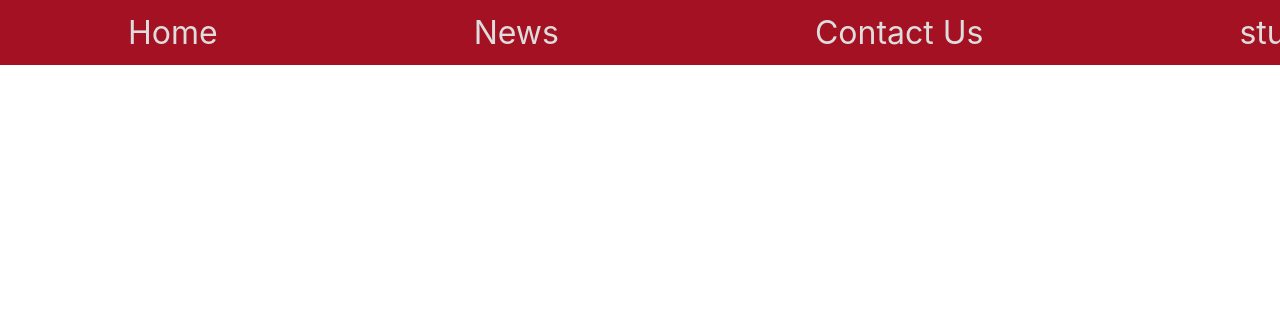
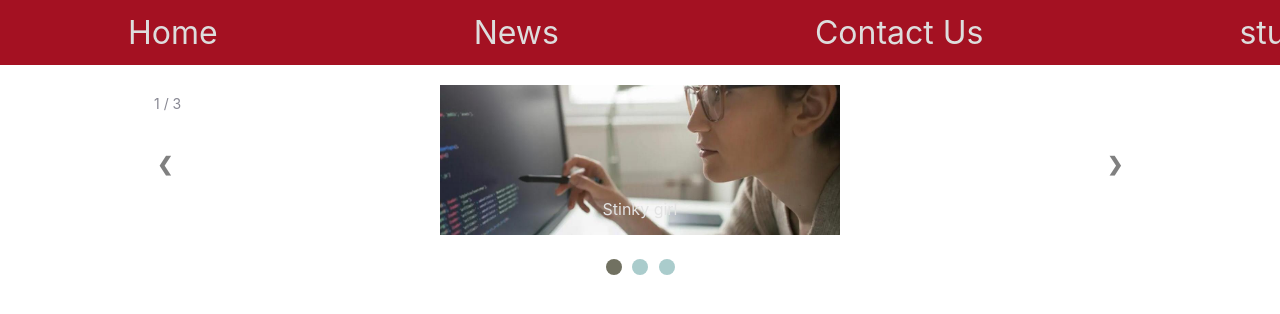
Before and after one commit to hpearl725/SFWE301, an Electron app: page SfweDisplay/src/index.html in a window 1280 px wide. Drawn offline with nearby package versions, Linux system fonts and the light colour scheme.

Commit message:
Added slide show thingy and adjusted modals

```diff
--- a/SfweDisplay/src/index.css
+++ b/SfweDisplay/src/index.css
@@ -156,3 +156,105 @@ div.topnav {
   float:left;
   padding: 100px;
 }
+
+* {box-sizing:border-box}
+
+/* Slideshow container */
+.slideshow-container {
+  max-width: 1000px;
+  position: relative;
+  margin: auto;
+}
+
+/* Make the images invisible by default */
+.Containers {
+  display: none;
+}
+
+/* forward & Back buttons */
+.Back, .forward {
+  cursor: pointer;
+  position: absolute;
+  top: 48%;
+  width: auto;
+  margin-top: -23px;
+  padding: 17px;
+  color: grey;
+  font-weight: bold;
+  font-size: 19px;
+  transition: 0.4s ease;
+  border-radius: 0 5px 5px 0;
+  user-select: none;
+}
+
+/* Place the "forward button" to the right */
+.forward {
+  right: 0;
+  border-radius: 4px 0 0 4px;
+}
+
+/*when the user hovers,add a black background with some little opacity */
+.Back:hover, .forward:hover {
+  background-color: rgba(0,0,0,0.8);
+}
+
+/* Caption Info */
+.Info {
+  color: #e3e3e3;
+  font-size: 16px;
+  padding: 10px 14px;
+  position: absolute;
+  bottom: 10px;
+  width: 100%;
+  text-align: center;
+}
+
+/* Worknumbering (1/3 etc) */
+.MessageInfo {
+  color: #878792;
+  font-size: 14px;
+  padding: 10px 14px;
+  position: absolute;
+  top: 0;
+}
+
+/* The circles or bullets and indicators */
+.dots {
+  cursor: pointer;
+  height: 16px;
+  width: 16px;
+  margin: 0 3px;
+  background-color: #acc;
+  border-radius: 50%;
+  display: inline-block;
+  transition: background-color 0.5s ease;
+}
+
+.enable, .dots:hover {
+  background-color: #717161;
+}
+
+/* Faint animation */
+.fade {
+  -webkit-animation-name: fade;
+  -webkit-animation-duration: 1.4s;
+  animation-name: fade;
+  animation-duration: 1.4s;
+}
+
+@-webkit-keyframes fade {
+  from {opacity: .5}
+  to {opacity: 2}
+}
+
+@keyframes fade {
+  from {opacity: .5}
+  to {opacity: 2}
+}
+
+.ssImage{
+  width:400px;
+  height: 150px;
+  margin-left: 300px;
+  margin-right: 300px;
+}
--- a/SfweDisplay/src/index.html
+++ b/SfweDisplay/src/index.html
@@ -68,9 +68,43 @@
       </div>
     </div>
 
+     <!-- Slideshow container -->
+     <br>
+<div class="slideshow-container fade">
+
+  <!-- Full images with numbers and message Info -->
+  <div class="Containers" style="display: flex; justify-content: center;">
+    <div class="MessageInfo">1 / 3</div>
+    <img src="images/software-engineering-hero.jpg" class="ssImage">
+    <div class="Info">Stinky girl</div>
+  </div>
+
+  <div class="Containers">
+    <div class="MessageInfo">2 / 3</div>
+    <img src="images/software.png" class="ssImage">
+    <div class="Info">LONG BOI</div>
+  </div>
+
+  <div class="Containers">
+    <div class="MessageInfo">3 / 3</div>
+    <img src="images/softwareLaptop.jpeg" class="ssImage">
+    <div class="Info">Laptop with Code</div>
+  </div>
+
+  <!-- Back and forward buttons -->
+  <a class="Back" onclick="plusSlides(-1)">&#10094;</a>
+  <a class="forward" onclick="plusSlides(1)">&#10095;</a>
+</div>
+<br>
+
+<!-- The circles/dots -->
+<div style="text-align:center">
+  <span class="dots" onclick="currentSlide(1)"></span>
+  <span class="dots" onclick="currentSlide(2)"></span>
+  <span class="dots" onclick="currentSlide(3)"></span>
+</div>
     <!-- <div id="pop_up_div"></div> -->
     <script src=active_button.js></script>
     <script src=modal.js></script>
-    <!-- <script src="https://cdn.jsdelivr.net/npm/bootstrap@5.2.1/dist/js/bootstrap.bundle.min.js%22%3E"></script> -->
   </body>
 </html>
--- a/SfweDisplay/src/modal.js
+++ b/SfweDisplay/src/modal.js
@@ -17,12 +17,12 @@ qrspan.onclick = function() {
     advText.style.display = "none";
   }
 
-window.onclick = function(event) {
-    if (event.target == qrmodal) {
-      qrmodal.style.display = "none";
-      advText.style.display = "none";
-    }
-}
+// window.onclick = function(event) {
+//     if (event.target == qrmodal) {
+//       qrmodal.style.display = "none";
+//       advText.style.display = "none";
+//     }
+// }
 
 discmodal = document.getElementById("discmodal")
 
@@ -48,4 +48,38 @@ window.onclick = function(event) {
       discmodal.style.display = "none";
       discText.style.display = "none";
     }
+
+    if (event.target == qrmodal) {
+      qrmodal.style.display = "none";
+      advText.style.display = "none";
+    }
 }
+
+var slidePosition = 1;
+SlideShow(slidePosition);
+
+// forward/Back controls
+function plusSlides(n) {
+  SlideShow(slidePosition += n);
+}
+
+//  images controls
+function currentSlide(n) {
+  SlideShow(slidePosition = n);
+}
+
+function SlideShow(n) {
+  var i;
+  var slides = document.getElementsByClassName("Containers");
+  var circles = document.getElementsByClassName("dots");
+  if (n > slides.length) {slidePosition = 1}
+  if (n < 1) {slidePosition = slides.length}
+  for (i = 0; i < slides.length; i++) {
+      slides[i].style.display = "none";
+  }
+  for (i = 0; i < circles.length; i++) {
+      circles[i].className = circles[i].className.replace(" enable", "");
+  }
+  slides[slidePosition-1].style.display = "block";
+  circles[slidePosition-1].className += " enable";
+}
```
Also changed, not shown: SfweDisplay/src/images/software-engineering-hero.jpg (added), SfweDisplay/src/images/software.png (added), SfweDisplay/src/images/softwareLaptop.jpeg (added).
